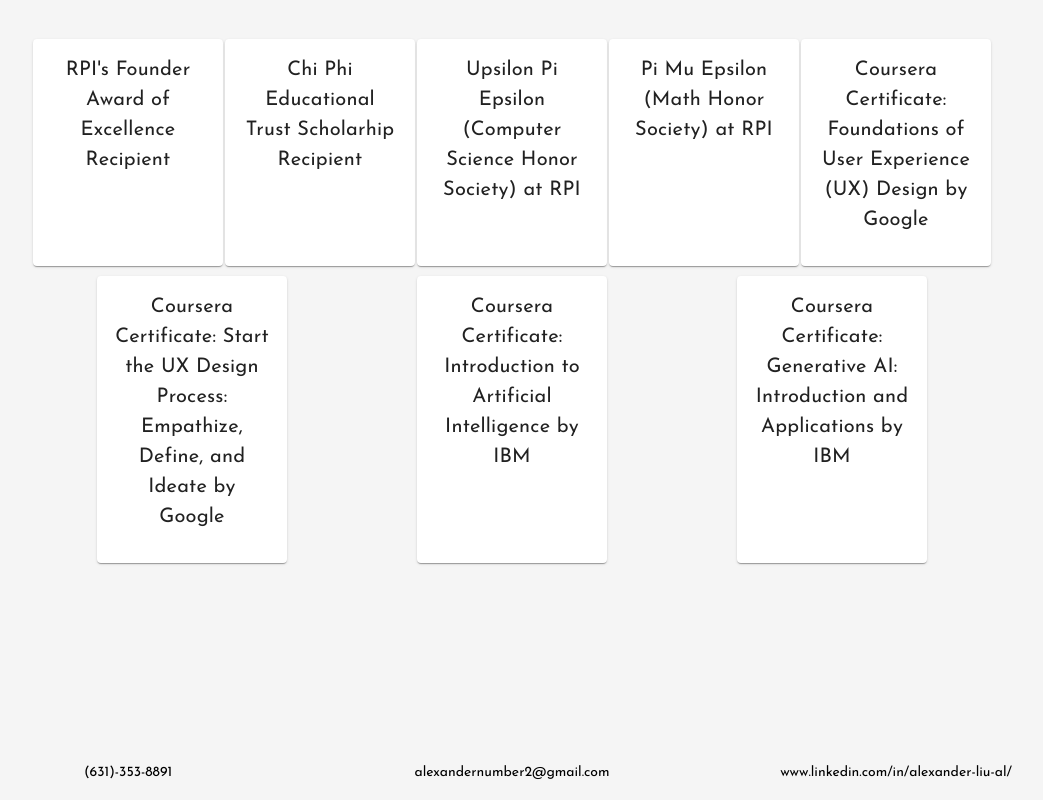
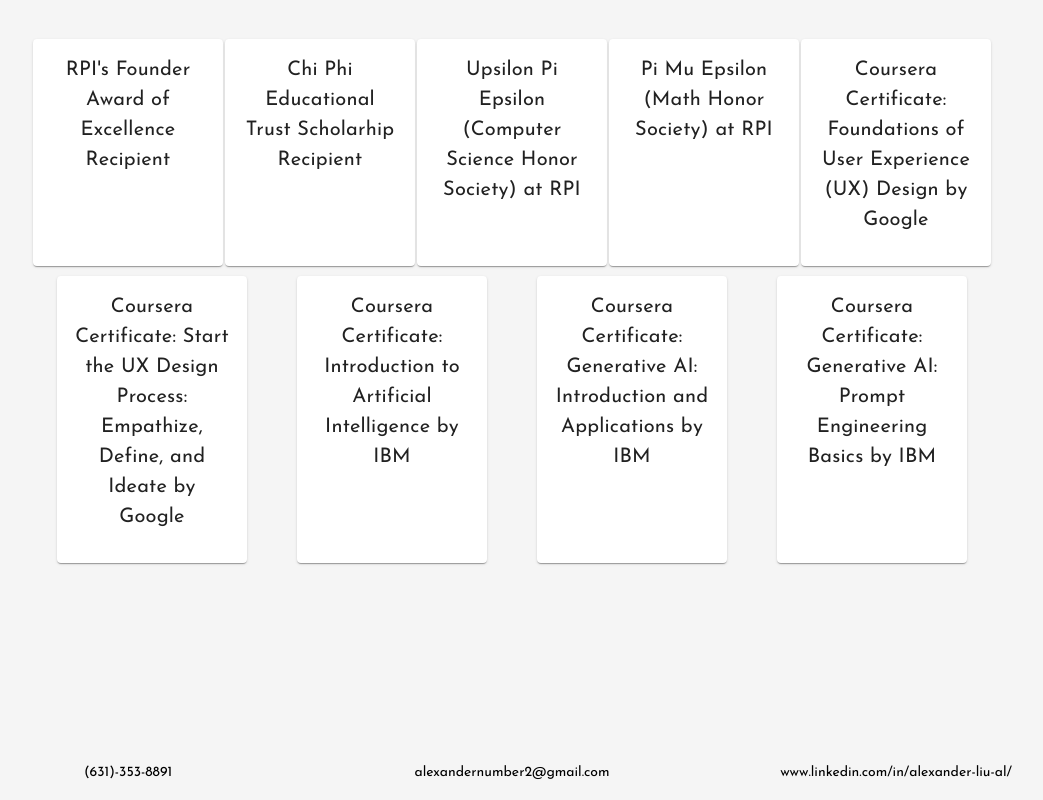
Before and after one commit to AlexL374/alexander-liu, a React (Create React App) app: page / in a window 1280 px wide. Shown: the part 6362-7162 px from the top of the page, without its empty margins (128-1171 px from the left). Built offline with nearby package versions, Linux system fonts and the light colour scheme.

Commit message:
Adding new IBM course cert

```diff
--- a/src/components/Accolades.js
+++ b/src/components/Accolades.js
@@ -13,7 +13,8 @@
                         'Coursera Certificate: Foundations of User Experience (UX) Design by Google',
                         'Coursera Certificate: Start the UX Design Process: Empathize, Define, and Ideate by Google',
                         'Coursera Certificate: Introduction to Artificial Intelligence by IBM',
-                        'Coursera Certificate: Generative AI: Introduction and Applications by IBM',];
+                        'Coursera Certificate: Generative AI: Introduction and Applications by IBM',
+                        'Coursera Certificate: Generative AI: Prompt Engineering Basics by IBM'];
 
     function updateShowAccolades() {
         if (showAccolades) {
```
